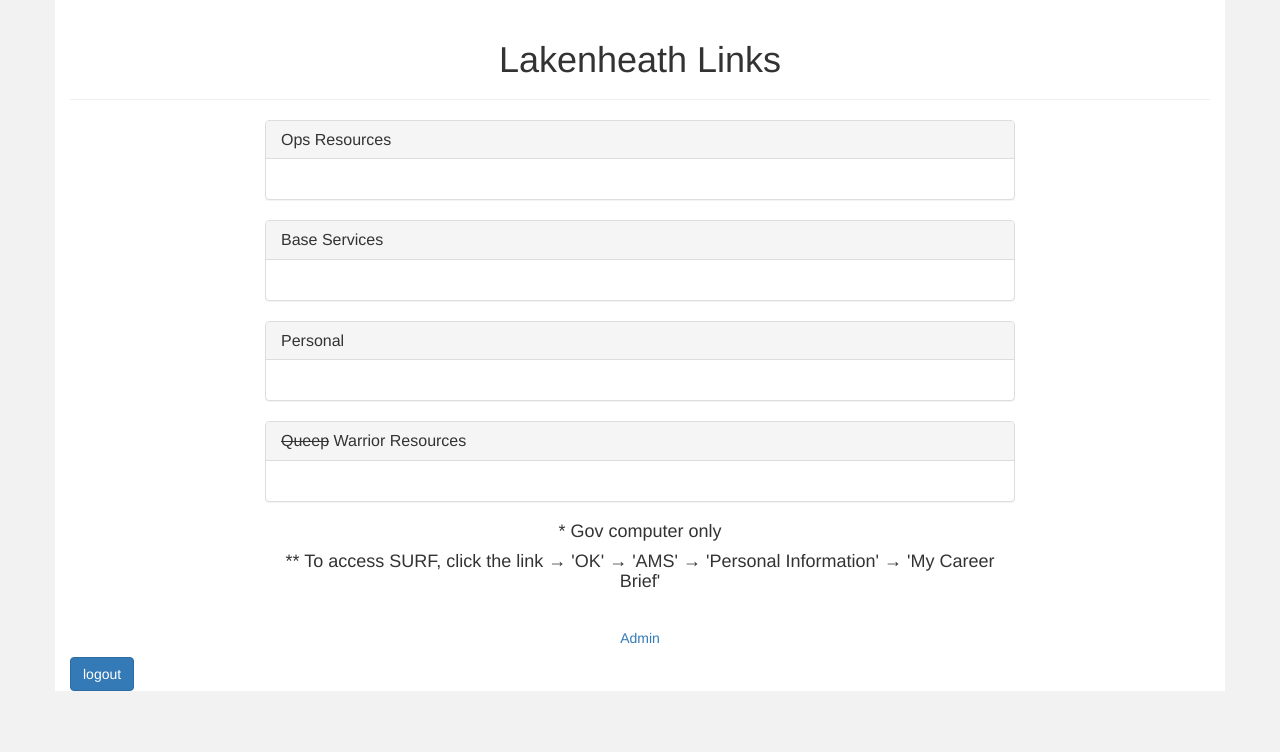
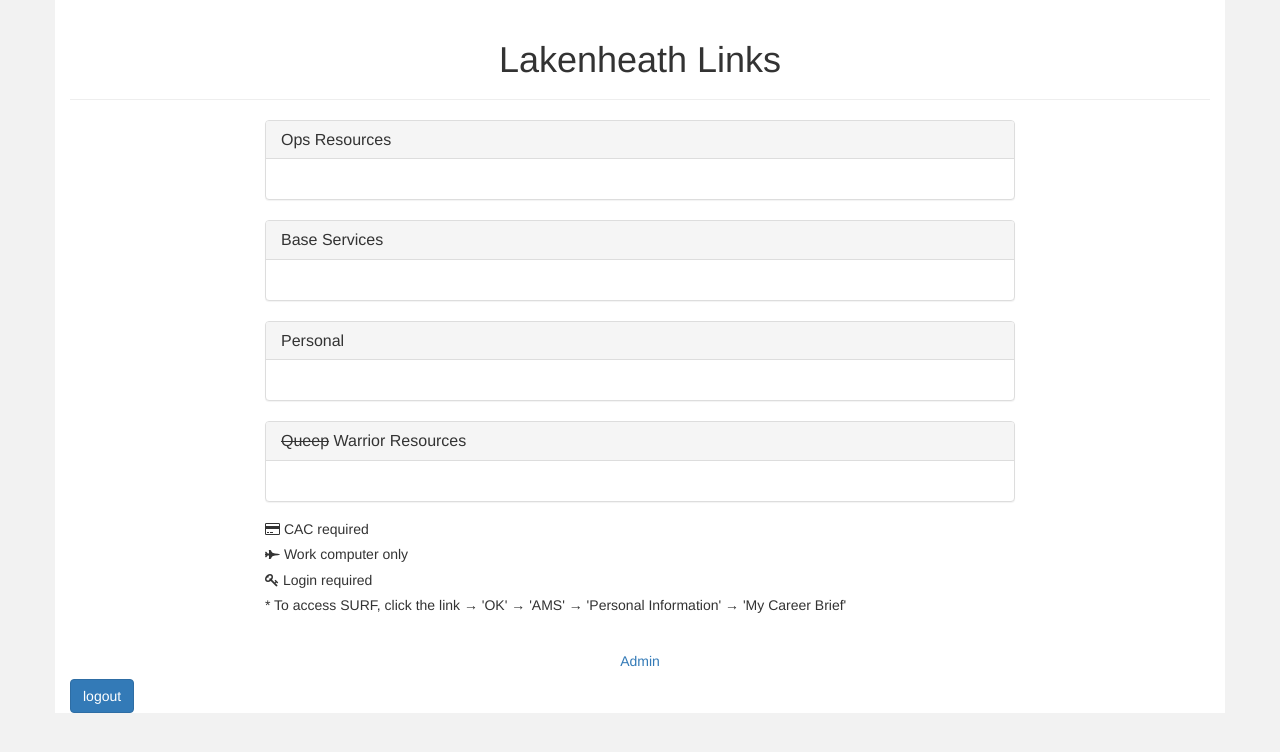
Before and after one commit to David-OConnor/lakenheath, a Flask app: page /index in a window 1280 px wide. Shown: the top 752 px of the page. Run offline with Flask 2, Linux system fonts and the light colour scheme; tables that the repository leaves empty hold one stand-in row (values such as "Sample post"); some libraries are stand-ins or nearby versions.

Commit message:
Uses FA icons to indicate restrictions on links

```diff
--- a/app/models.py
+++ b/app/models.py
@@ -69,3 +69,6 @@
     category = db.Column(db.String(64))
     # Order is for display order
     order = db.Column(db.Integer)
+    cac_required = db.Column(db.Boolean())
+    login_required = db.Column(db.Boolean())
+    gov_only = db.Column(db.Boolean())
--- a/app/templates/index.html
+++ b/app/templates/index.html
@@ -12,7 +12,19 @@
 
                 <ul>
                     {% for link in ops_resources %}
-                        <li><a href="{{ link.url }}">{{ link.title }}</a></li>
+                            <li><a href="{{ link.url }}">{{ link.title }}</a>
+                            {% if link.cac_required %}
+                            <i class="fa fa-credit-card"></i>
+                            {% endif %}
+
+                            {% if link.login_required %}
+                            <i class="fa fa-key"></i>
+                            {% endif %}
+
+                            {% if link.gov_only %}
+                            <i class="fa fa-fighter-jet"></i>
+                            {% endif %}
+                        </li>
                     {% endfor %}
                 </ul>
             </div>
@@ -27,8 +39,19 @@
 
                 <ul>
                     {% for link in base_services %}
-{#                        <li><a href="{{ link.url }}"><span class="glyphicon glyphicon-credit-card" aria-hidden="true"></span> {{ link.title }}</a></li>#}
-                        <li><a href="{{ link.url }}">{{ link.title }}</a></li>
+                        <li><a href="{{ link.url }}">{{ link.title }}</a>
+                            {% if link.cac_required %}
+                            <i class="fa fa-credit-card"></i>
+                            {% endif %}
+
+                            {% if link.login_required %}
+                            <i class="fa fa-key"></i>
+                            {% endif %}
+
+                            {% if link.gov_only %}
+                            <i class="fa fa-fighter-jet"></i>
+                            {% endif %}
+                        </li>
                     {% endfor %}
                 </ul>
             </div>
@@ -43,7 +66,19 @@
 
                 <ul>
                     {% for link in personal %}
-                        <li><a href="{{ link.url }}">{{ link.title }}</a></li>
+                        <li><a href="{{ link.url }}">{{ link.title }}</a>
+                            {% if link.cac_required %}
+                            <i class="fa fa-credit-card"></i>
+                            {% endif %}
+
+                            {% if link.login_required %}
+                            <i class="fa fa-key"></i>
+                            {% endif %}
+
+                            {% if link.gov_only %}
+                            <i class="fa fa-fighter-jet"></i>
+                            {% endif %}
+                        </li>
                     {% endfor %}
                 </ul>
             </div>
@@ -58,15 +93,31 @@
 
                 <ul>
                     {% for link in queep %}
-                        <li><a href="{{ link.url }}">{{ link.title }}</a></li>
+                        <li><a href="{{ link.url }}">{{ link.title }}</a>
+                            {% if link.cac_required %}
+                            <i class="fa fa-credit-card"></i>
+                            {% endif %}
+
+                            {% if link.login_required %}
+                            <i class="fa fa-key"></i>
+                            {% endif %}
+
+                            {% if link.gov_only %}
+                            <i class="fa fa-fighter-jet"></i>
+                            {% endif %}
+                        </li>
                     {% endfor %}
                 </ul>
             </div>
         </div>
 
-        <h4>* Gov computer only</h4>
-        <h4>** To access SURF, click the link → 'OK' → 'AMS' →
-            'Personal Information' → 'My Career Brief'</h4>
+        <h5><i class="fa fa-credit-card"></i> CAC required</h5>
+        <h5><i class="fa fa-fighter-jet"></i> Work computer only</h5>
+        <h5><i class="fa fa-key"></i> Login required</h5>
+
+{#        <br>#}
+        <h5>* To access SURF, click the link → 'OK' → 'AMS' →
+            'Personal Information' → 'My Career Brief'</h5>
     </div>
 </div>
 
--- a/create_admin.py
+++ b/create_admin.py
@@ -14,7 +14,7 @@
     user_role = Role(name='user')
 
     first_admin = user_datastore.create_user(
-        email='admin2',
+        email='admin',
         password=encrypt_password('admin'),
         roles=[user_role, super_user_role]
     )
```
Also changed, not shown: app/db_repository/versions/006_migration.py (added, +34 -0 lines), initial_views.py (+6 -6 lines).
